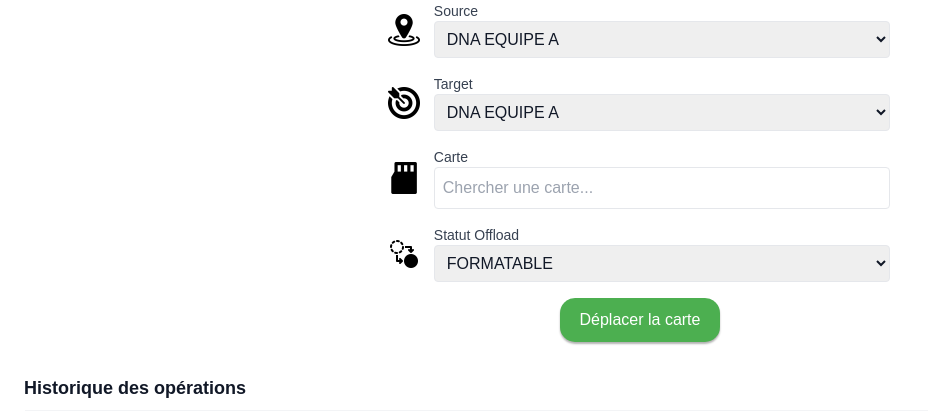
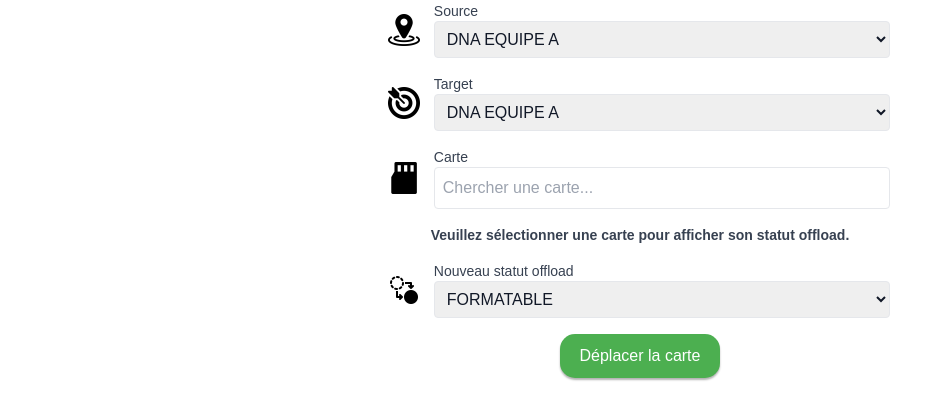
Before and after one commit to Redcat468/Cardtracker-V3, a Flask app: page /track in a window 1280 px wide. Shown: the part 463-874 px from the top of the page, without its empty margins (0-928 px from the left). Run offline with Flask 3, Linux system fonts and the light colour scheme; a user stored in the database is signed in; style sheets or scripts are compiled from the project's sources; some libraries are stand-ins or nearby versions.

Commit message:
afficher le statut d'offload

```diff
--- a/app.py
+++ b/app.py
@@ -170,6 +170,13 @@ def get_operations():
         for operation in operations
     ])
 
+@app.route('/get_offload_status/<card_name>', methods=['GET'])
+@login_required
+def get_offload_status(card_name):
+    card = Card.query.filter_by(card_name=card_name).first()
+    if card:
+        return jsonify({"offload_status": card.offload_status})
+    return jsonify({"offload_status": "Non défini"}), 404
 
 # Route pour annuler une opération
 @app.route('/cancel_operation/<int:operation_id>', methods=['POST'])
--- a/static/js/app.js
+++ b/static/js/app.js
@@ -7,9 +7,12 @@ createApp({
             operations: [], // Les opérations seront chargées depuis le backend
             statusGeo: [], // Liste des statuts géographiques
             cards: [], // Liste des cartes correspondant au statut source
+            offloadStatuses: [], // Liste des statuts offload
             selectedSource: '', // Statut source sélectionné
             selectedTarget: '', // Statut cible sélectionné
             selectedCard: '', // Carte sélectionnée
+            currentOffloadStatus: '', // Statut offload actuel de la carte sélectionnée
+            selectedOffloadStatus: '', // Nouveau statut offload sélectionné
             showDeleteConfirmation: false,
             operationToDelete: null,
         };
@@ -30,32 +33,38 @@ createApp({
                     .then(data => {
                         this.cards = data;
                         this.selectedCard = ''; // Réinitialiser la sélection
+                        this.currentOffloadStatus = ''; // Réinitialiser le statut offload
                     })
                     .catch(error => console.error('Erreur lors de la récupération des cartes :', error));
             } else {
                 this.cards = [];
                 this.selectedCard = '';
+                this.currentOffloadStatus = '';
             }
         },
-        // Chargement des statuts géographiques
-        fetch('/get_status_geo')
-        .then(response => response.json())
-        .then(data => {
-            this.statusGeo = data;
-            if (this.statusGeo.length > 0) {
-                this.selectedSource = this.statusGeo[0].status_name;
-                this.updateCards();
+        function updateOffloadStatus() {
+            const selectedCard = document.getElementById('card_input').value;
+            const offloadStatusElement = document.getElementById('current_offload_status');
+
+            console.log(`Carte sélectionnée : ${selectedCard}`); // Vérifier la carte sélectionnée
+
+            if (selectedCard) {
+                fetch(`/get_offload_status/${selectedCard}`)
+                    .then(response => response.json())
+                    .then(data => {
+                        const offloadStatus = data.offload_status || 'Non défini';
+                        console.log(`Statut Offload Actuel : ${offloadStatus}`); // Vérifier les données récupérées
+                        offloadStatusElement.textContent = `Statut Offload Actuel : ${offloadStatus}`;
+                    })
+                    .catch(error => {
+                        console.error('Erreur lors de la récupération du statut d\'offload :', error);
+                        offloadStatusElement.textContent = 'Erreur lors de la récupération du statut.';
+                    });
+            } else {
+                offloadStatusElement.textContent = 'Veuillez sélectionner une carte pour afficher son statut offload.';
             }
-        })
-        .catch(error => console.error('Erreur lors du chargement des statuts géographiques :', error));
+        }
 
-        // Chargement des opérations
-        fetch('/get_operations')
-        .then(response => response.json())
-        .then(data => {
-            this.operations = data;
-        })
-        .catch(error => console.error('Erreur lors du chargement des opérations :', error));
 
         // Soumet le formulaire pour déplacer une carte
         moveCard() {
@@ -69,6 +78,7 @@ createApp({
                         card: this.selectedCard,
                         source: this.selectedSource,
                         target: this.selectedTarget,
+                        offload_status: this.selectedOffloadStatus,
                     }),
                 })
                     .then(response => response.json())
@@ -82,7 +92,7 @@ createApp({
                     })
                     .catch(error => console.error('Erreur lors du déplacement de la carte :', error));
             } else {
-                alert('Veuillez sélectionner une carte et une destination.');
+                alert('Veuillez sélectionner une carte, une source et une destination.');
             }
         },
         // Affiche la boîte de confirmation pour la suppression
@@ -107,10 +117,10 @@ createApp({
                             this.showDeleteConfirmation = false;
                             this.operationToDelete = null;
                         } else {
-                            alert('Erreur lors de la suppression de l\'opération.');
+                            alert('Erreur lors de la suppression de l'opération.');
                         }
                     })
-                    .catch(error => console.error('Erreur lors de la suppression de l\'opération :', error));
+                    .catch(error => console.error('Erreur lors de la suppression de l'opération :', error));
             }
         },
     },
@@ -127,7 +137,15 @@ createApp({
             })
             .catch(error => console.error('Erreur lors du chargement des statuts géographiques :', error));
 
-        // Chargement simulé des opérations
+        // Chargement des statuts offload
+        fetch('/get_offload_status_list')
+            .then(response => response.json())
+            .then(data => {
+                this.offloadStatuses = data;
+            })
+            .catch(error => console.error('Erreur lors du chargement des statuts offload :', error));
+
+        // Chargement initial des opérations
         fetch('/get_operations')
             .then(response => response.json())
             .then(data => {
--- a/templates/track.html
+++ b/templates/track.html
@@ -50,16 +50,21 @@
         <div class="mb-4 flex items-center">
             <div class="flex items-center justify-center h-full">
                 <img src="{{ url_for('static', filename='images/sdcard.png') }}" alt="SD Card Icon"
-                    style="height: 2rem; width: auto;margin-right: 1rem">
+                    style="height: 2rem; width: auto; margin-right: 1rem;">
             </div>
             <div class="w-full">
                 <label for="card_input" class="block text-sm font-medium text-gray-700">Carte</label>
                 <input list="card_list" id="card_input" name="card" placeholder="Chercher une carte..."
-                       class="border p-2 rounded w-full" onfocus="updateCards()">
+                class="border p-2 rounded w-full" oninput="updateOffloadStatus()">
                 <datalist id="card_list">
                     <!-- Les options seront mises à jour dynamiquement via JavaScript -->
                 </datalist>
             </div>
+        </div>
+
+        <!-- Statut actuel de l'offload -->
+        <div id="current_offload_status" class="mb-4 text-sm text-gray-700 flex justify-center">
+            <!-- Ce contenu sera mis à jour dynamiquement via JavaScript -->
         </div>
 
         <!-- Champ Statut Offload -->
@@ -69,16 +74,18 @@
                     style="height: 2rem; width: auto;margin-right: 1rem;">
             </div>
             <div class="w-full">
-                <label for="offload_status" class="block text-sm font-medium text-gray-700">Statut Offload</label>
+                <label for="offload_status" class="block text-sm font-medium text-gray-700">Nouveau statut offload</label>
                 <select id="offload_status" name="offload_status" class="border p-2 rounded w-full">
                     {% for status in offload_statuses %}
-                        <option value="{{ status.status_name }}" {% if request.form.get('offload_status') == status.status_name %}selected{% endif %}>
+                        <option value="{{ status.status_name }}"
+                                {% if selected_offload_status == status.status_name %}selected{% endif %}>
                             {{ status.status_name }}
                         </option>
                     {% endfor %}
                 </select>
             </div>
         </div>
+
 
 
         <div class="flex justify-center">
@@ -158,6 +165,43 @@
     // Charger les opérations immédiatement au chargement de la page
     document.addEventListener('DOMContentLoaded', fetchOperations);
 </script>
+<script>
+    function updateOffloadStatus() {
+        const selectedCard = document.getElementById('card_input').value;
+        const offloadStatusElement = document.getElementById('current_offload_status');
+        const offloadSelect = document.getElementById('offload_status');
+
+        if (selectedCard) {
+            fetch(`/get_offload_status/${selectedCard}`)
+                .then(response => response.json())
+                .then(data => {
+                    const offloadStatus = data.offload_status || 'Non défini';
+                    offloadStatusElement.innerHTML = `Statut Offload Actuel :&nbsp;<strong>${offloadStatus}</strong>`;
+
+                    // Précharger le statut actuel dans le menu déroulant
+                    Array.from(offloadSelect.options).forEach(option => {
+                        if (option.value === offloadStatus) {
+                            option.selected = true;
+                        }
+                    });
+                })
+                .catch(error => {
+                    console.error('Erreur lors de la récupération du statut d\'offload :', error);
+                    offloadStatusElement.innerHTML = '<strong>Erreur lors de la récupération du statut.</strong>';
+                });
+        } else {
+            offloadStatusElement.innerHTML = '<strong>Veuillez sélectionner une carte pour afficher son statut offload.</strong>';
+        }
+    }
+
+    // Ajoutez l'événement pour mettre à jour le statut lorsqu'une carte est sélectionnée
+    document.getElementById('card_input').addEventListener('input', updateOffloadStatus);
+
+    // Appeler la fonction au chargement initial si une carte est déjà sélectionnée
+    document.addEventListener('DOMContentLoaded', updateOffloadStatus);
+</script>
+
+
 
 <script>
     // Fonction pour mettre à jour les options dans le datalist
```
Also changed, not shown: instance/card_tracker.db, static/images/actual-offload.png (added).
